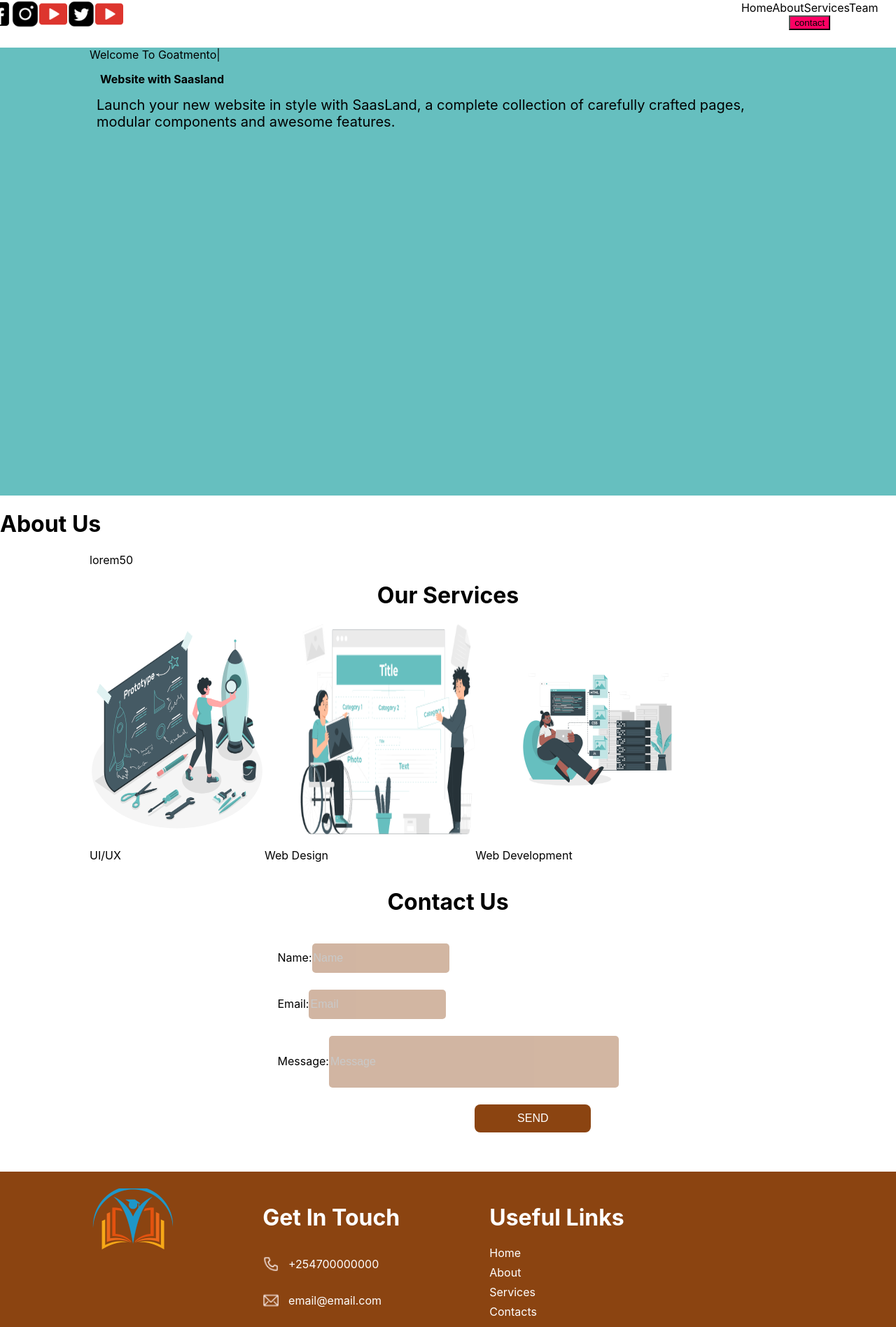
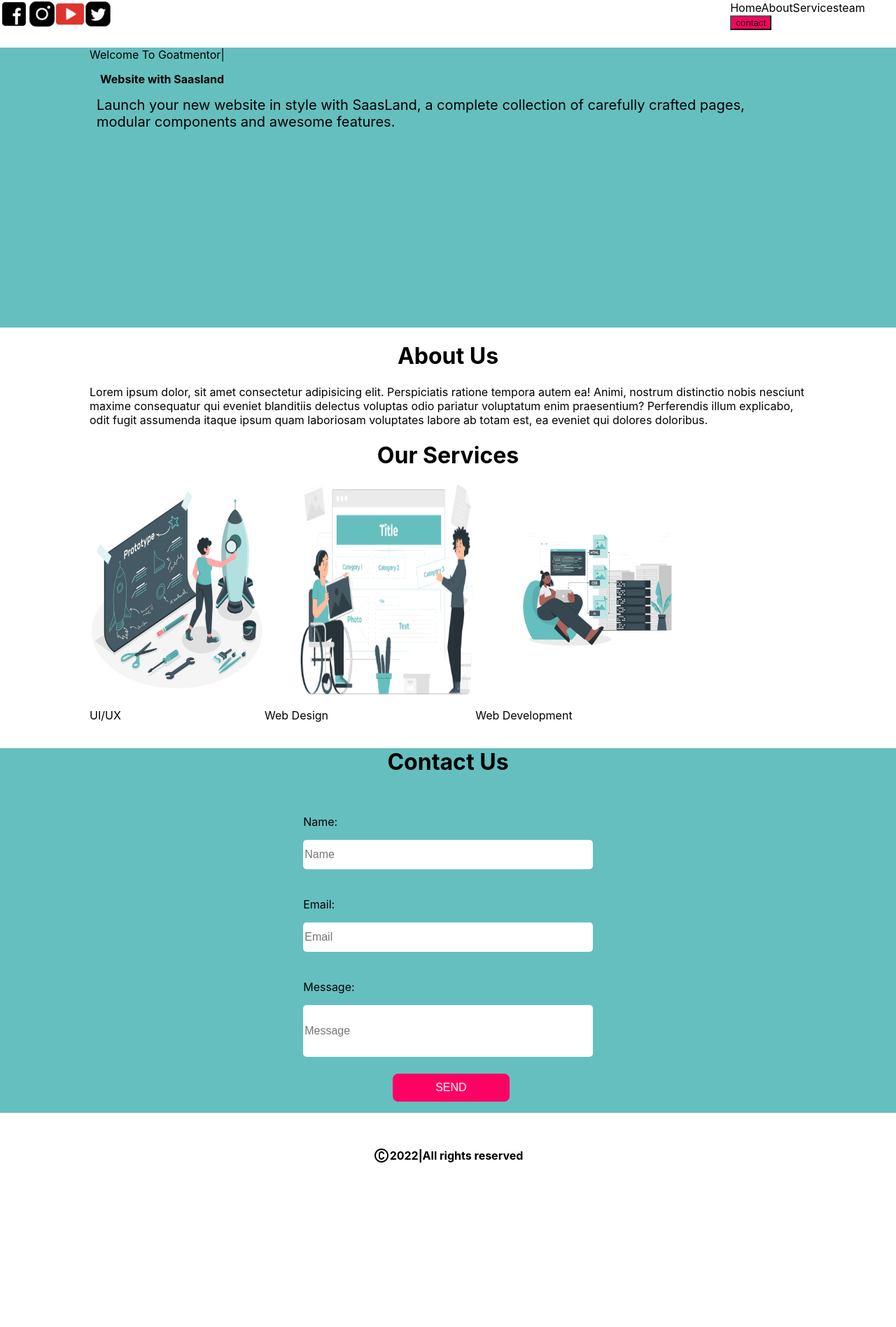
Before and after one commit to MissDine/gict, a React (Create React App) app in the folder gicts/: page /contact in a window 1280 px wide. Shown: the top 1896 px of the page at 70% size. After the commit the page ends 1672 px from the top, so only its background shows below. Built offline with nearby package versions, Linux system fonts and the light colour scheme.

Commit message:
Feature edit

```diff
--- a/gicts/src/App.js
+++ b/gicts/src/App.js
@@ -7,6 +7,8 @@ import Footer from "../src/components/Footer/Footer";
 import Contact from "../src/components/Contact/Contact"
 import Services from "../src/components/Services/Services"
 import About from "../src/components/About/About"
+import Copyright from "./components/Footer/Copyright";
+
 
 function App() {
   return (
@@ -25,7 +27,8 @@ function App() {
         <About/>
         <Services/>
         <Contact/>
-        <Footer />
+        <Copyright/>
+        {/* <Footer /> */}
       </div>
     </Router>
   );
--- a/gicts/src/components/About/About.js
+++ b/gicts/src/components/About/About.js
@@ -3,9 +3,11 @@ import React from 'react'
 function About() {
   return (
     <div className="col-sm-12" id="about">
-        <h1>About Us</h1>
+        <h1 style={{fontSize:"2rem", textAlign:"center"}}>About Us</h1>
         <div className="col-sm-12">
-            <p style={{fontSize:"1rem", marginLeft:"10vw",marginRight:"10vw"}}>lorem50</p>
+            <p style={{fontSize:"1rem", marginLeft:"10vw",marginRight:"10vw"}}>
+              Lorem ipsum dolor, sit amet consectetur adipisicing elit. Perspiciatis ratione tempora autem ea! Animi, nostrum distinctio nobis nesciunt maxime consequatur qui eveniet blanditiis delectus voluptas odio pariatur voluptatum enim praesentium? Perferendis illum explicabo, odit fugit assumenda itaque ipsum quam laboriosam voluptates labore ab totam est, ea eveniet qui dolores doloribus.
+            </p>
         </div>
     </div>
   )
--- a/gicts/src/components/Contact/Contact.js
+++ b/gicts/src/components/Contact/Contact.js
@@ -18,7 +18,7 @@ function Contact() {
     })
   }
   return (
-    <div className="row">
+    <div className="row" style={{backgroundColor:"#66BFBF"}}>
     <div className="contacts" style={{justifyContent:"center"}}>
     <h1 style={{fontSize:"2rem",fontWeight:"600px", textAlign:"center"}}>Contact Us</h1>
     </div>
@@ -34,7 +34,7 @@ function Contact() {
             >
               <div className="identity" >
               <div class="col">
-              <label>Name:</label>
+              <p>Name:</p>
                 <input
                   type="text"
                   required value={name}
@@ -45,11 +45,10 @@ function Contact() {
                   name="name"
                   style={{
                     height: "5vh",
-                    width: "15vw",
+                    width: "32vw",
                     marginBottom: "3vh",
                     borderRadius: "5px",
-                    backgroundColor: "#8B4411",
-                  opacity:"39%",
+                    backgroundColor: "#FFFFFF",
                   border: "0px",
                   fontSize:"1rem",
                   color:"black"
@@ -57,7 +56,7 @@ function Contact() {
                 />
               </div>
               <div class="col-sm-12">
-              <label>Email:</label>
+              <p>Email:</p>
                 <input
                   type="password"
                   required value ={email}
@@ -67,11 +66,10 @@ function Contact() {
                   name="email"
                   style={{
                     height: "5vh",
-                    width: "15vw",
+                    width: "32vw",
                     marginBottom: "3vh",
                     borderRadius: "5px",
-                    backgroundColor: "#8B4411",
-                  opacity:"39%",
+                    backgroundColor: "#FFFFFF",
                   border: "0px",
                   fontSize:"1rem",
                   color:"black"
@@ -80,7 +78,7 @@ function Contact() {
               </div>
               </div>
               <div className="col-sm-12">
-              <label>Message:</label>
+              <p>Message:</p>
               <input
                 type="password"
                 required value ={message}
@@ -92,9 +90,8 @@ function Contact() {
                   height: "9vh",
                   width: "32vw",
                   marginBottom: "3vh",
-                  backgroundColor: "#8B4411",
+                  backgroundColor: "#FFFFFF",
                   borderRadius: "5px",
-                  opacity:"39%",
                   border: "0px",
                   fontSize:"1rem",
                   color:"black"
@@ -107,10 +104,10 @@ function Contact() {
                 width: "13vw",
                 marginBottom: "2vh",
                 borderRadius: "8px",
-                backgroundColor: "#8B4411",
+                backgroundColor: "#FF0063",
                 color: "white",
                 border: "0px",
-                marginLeft:"22vw",
+                marginLeft:"10vw",
                 fontWeight:"700px",
                 fontSize:"1rem"
               }}
--- a/gicts/src/components/Footer/Footer.js
+++ b/gicts/src/components/Footer/Footer.js
@@ -8,7 +8,7 @@ import Copyright from "./Copyright.jsx"
 const Footer = () => {
   return (
     <>
-    <div className="row" style={{ backgroundColor: "#8B4411",color:"white"}}>
+    <div className="col-sm-12" style={{ backgroundColor: "#66BFBF",color:"white"}}>
       <div className="footers col-sm-12" style={{ display: "flex", flexWrap:"wrap",justifyContent: "center",paddingRight:"20vw",paddingTop:"3vh" }}>
         <div className="logo" >
           <img src={logoo} alt="" />
--- a/gicts/src/components/Header/Header.css
+++ b/gicts/src/components/Header/Header.css
@@ -1,7 +1,7 @@
 .cont{
     position: relative;
 }
-.typed{
+/* .typed{
     position: absolute;
     top: 50%;
     left: 15%;
@@ -9,15 +9,15 @@
     z-index: 1;
     color: white;
     min-width: 60%;
-}
-.typ{
+} */
+/* .typ{
     font-size: 4rem;
     font-weight: 600;
-}
+} */
 .head{
     /* background-image: url("https://images.unsplash.com/photo-1661961112134-fbce0fdf3d99?ixlib=rb-1.2.1&ixid=MnwxMjA3fDF8MHxzZWFyY2h8MXx8c29mdHdhcmV8ZW58MHx8MHx8&auto=format&fit=crop&w=500&q=60"); */
     background-color:#66BFBF;
-    height: 80vh;
+    height: 50vh;
     background-position: center;
     background-size: cover;
     background-repeat: no-repeat;
--- a/gicts/src/components/Navbar/NavBar.js
+++ b/gicts/src/components/Navbar/NavBar.js
@@ -22,21 +22,22 @@ function NavBar() {
           <div className="linkedin">
             <img src={twitter} alt="" style={{height:"40px",width:"40px"}}/>
           </div>
-          <div className="twitter">
+          {/* <div className="twitter">
             <img src={youtube} alt="" style={{height:"40px",width:"40px"}}/>
-          </div>
+          </div> */}
         </div>
-        <div className="col-sm-12" style={{display:"flex", flexWrap:"wrap", justifyContent:"center", alignContent:"center", marginRight:"2vw"}}>
+        <div className="col-sm-12" style={{display:"flex", flexWrap:"wrap", justifyContent:"center", alignItems:"center", marginRight:"0vw"}}>
           <div className="links" style={{justifyContent:"center"}}>
           <Link className="link"to="/" style={{textDecoration:"none", fontSize:"1rem",color:"black"}}>Home</Link>
           <a href="#about" style={{textDecoration:"none",fontSize:"1rem",color:"black"}}>About</a>
           <a href="#services" style={{textDecoration:"none",fontSize:"1rem",color:"black"}}>Services</a>
-          <a href="#team" style={{textDecoration:"none",fontSize:"1rem",color:"black"}}>Team</a>
+          <a href="#team" style={{textDecoration:"none",fontSize:"1rem",color:"black"}}>team</a>
+          <a href="#contact" style={{fontSize:"1rem",color:"black",textDecoration:"none"}}>
+              <button style={{backgroundColor:"#FF0063"}}>contact</button>
+            </a>
           </div>
           <div className="contact">
-            <a href="#contact" style={{fontSize:"1rem",color:"black",textDecoration:"none"}}>
-              <button style={{backgroundColor:"#FF0063"}}>contact</button>
-            </a>
+
           </div>
         </div>
       </div>
```
